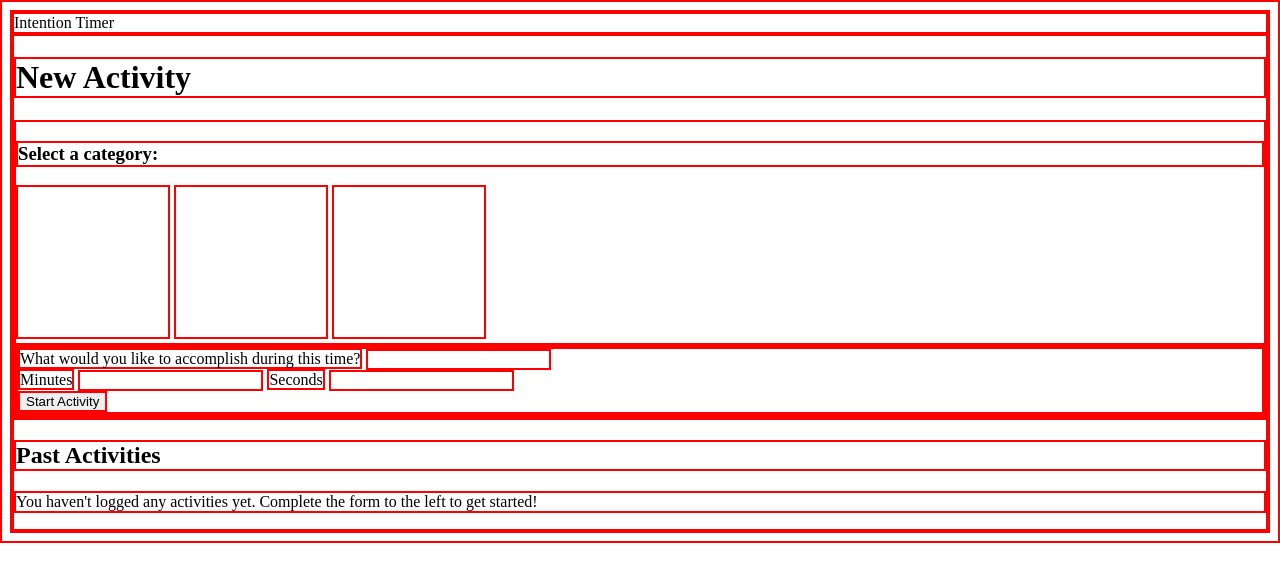
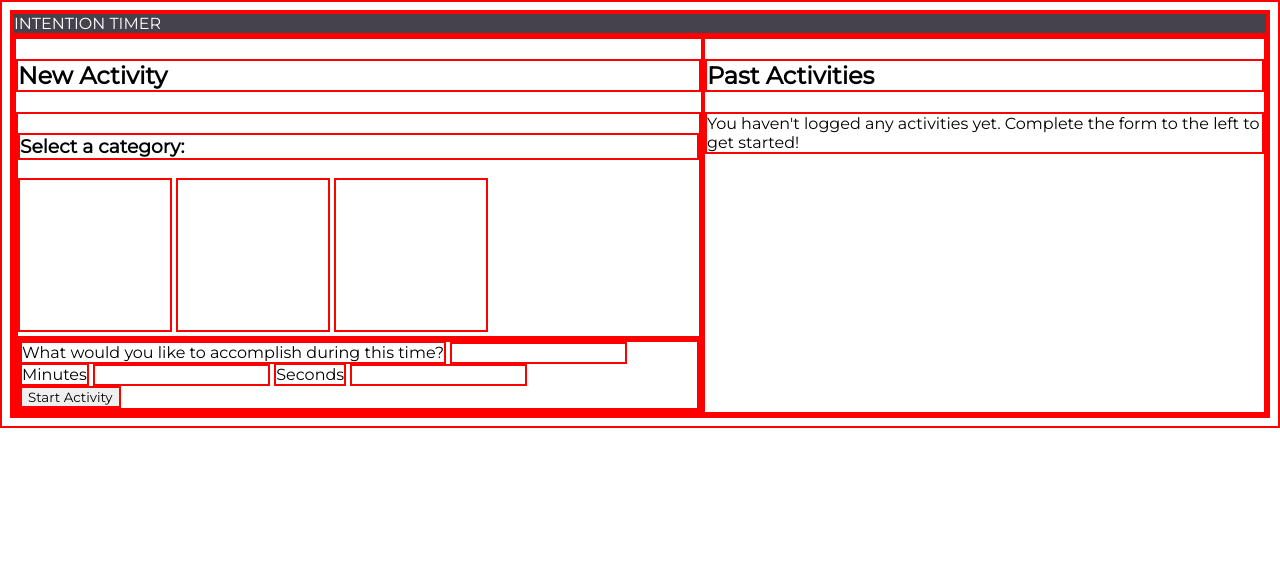
Before and after one commit to saberg1/intention-timer, a plain HTML site: page index.html in a window 1280 px wide. Drawn offline with Linux system fonts and the light colour scheme.

Commit message:
Add flexbox to containers

```diff
--- a/index.html
+++ b/index.html
@@ -7,8 +7,9 @@
     <title>Intention Timer</title>
   </head>
   <body>
-    <header>Intention Timer</header>
+    <header>INTENTION TIMER</header>
     <main>
+      <aside class='left'>
         <h1 class='activities'> New Activity</h1>
         <section class='main-containter'>
           <h3>Select a category:</h3>
@@ -27,11 +28,12 @@
             <input type='submit' id='submit' value='Start Activity'>
           </form>
       </section>
-    </main>
-    <aside>
+      </aside>
+      <aside class='right'>
         <h1 class='activities'>Past Activities</h1>
         <p>You haven't logged any activities yet. Complete the form to the left to get started!</p>
       </aside>
+    </main>
   </body>
   <script src="src/Activity.js"></script>
   <script src="src/main.js"></script>
--- a/styles.css
+++ b/styles.css
@@ -10,8 +10,22 @@ Error: #EFB7EC */
 
 * {
   border: 2px solid red;
+  font-family: Montserrat;
 }
 
+main {
+  display: flex;
+}
+
+header {
+  background-color: #46424D;
+  color: #FFF;
+
+}
+
+.left {
+  width: 800px
+}
 
 img {
   height: 150px;
```
Lines whose indentation alone changed are shown as unchanged.
